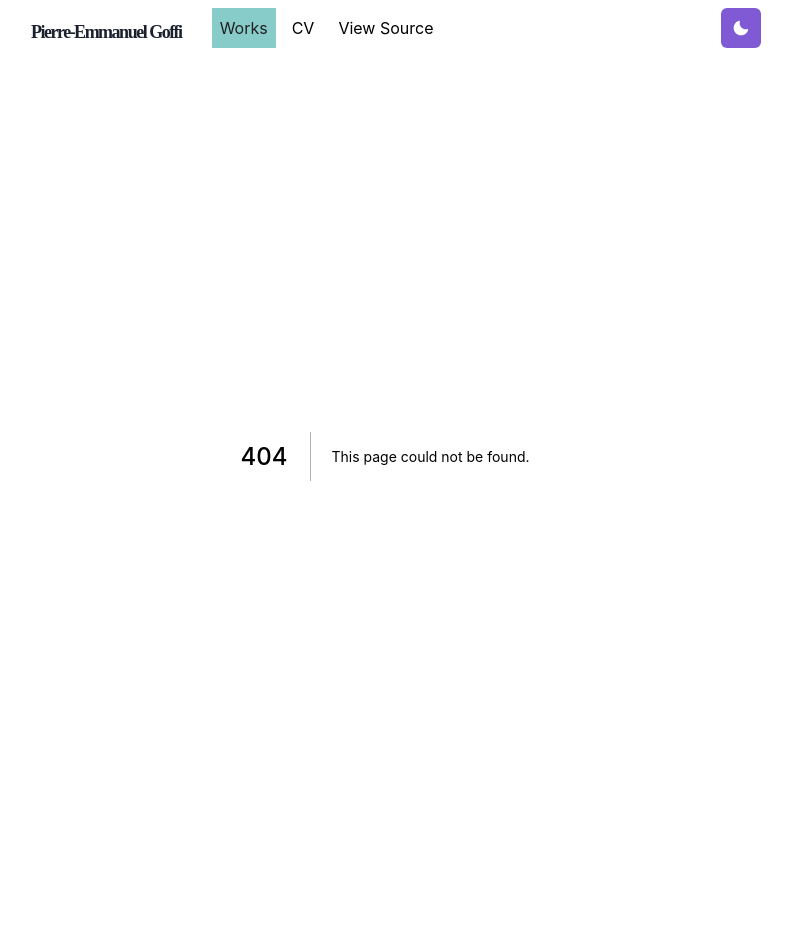
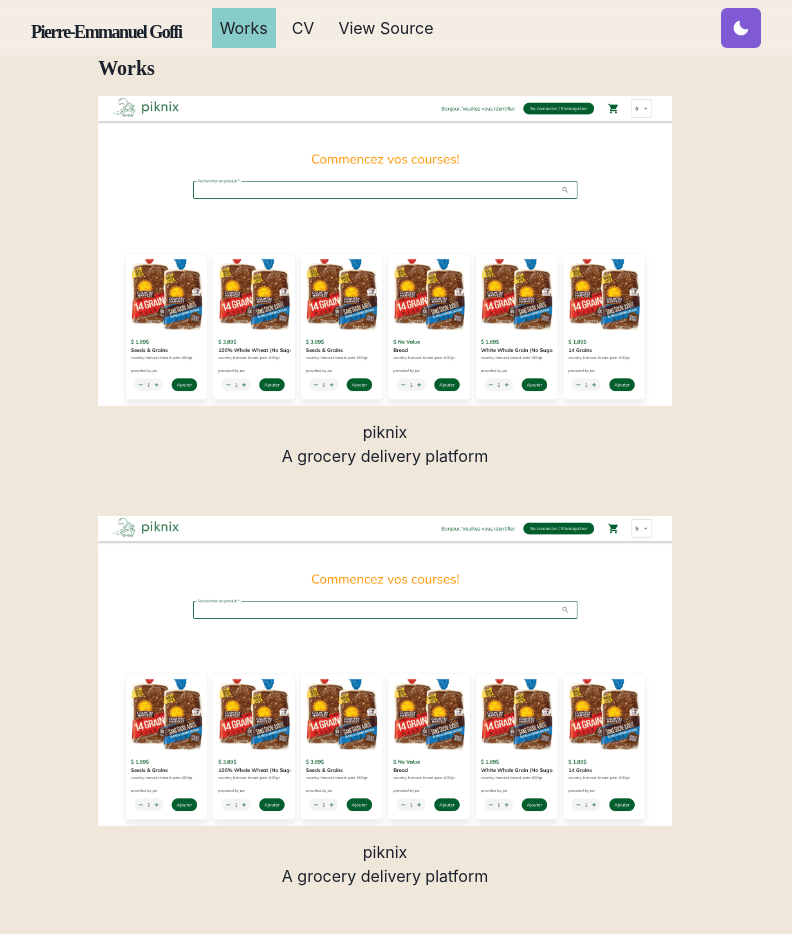
Before and after one commit to chapsag/portfolio, a Next.js app: page /works in a window 1280 px wide. Before the commit this address had no page. Shown: the top 934 px of the page, without its empty margins (255-1047 px from the left). Before the commit the page ends 888 px from the top, so only its background shows below. Built offline with nearby package versions, Linux system fonts and the light colour scheme.

Commit message:
Add work pages

```diff
--- /dev/null
+++ b/src/components/grid/type.ts
@@ -0,0 +1,9 @@
+type GridItemProps = {
+  children: React.ReactNode
+  id?: string
+  href?: string
+  title: string
+  thumbnail: StaticImageData
+}
+
+export default GridItemProps
--- /dev/null
+++ b/src/components/grid/work-grid-item.tsx
@@ -0,0 +1,29 @@
+import { Box, LinkBox, LinkOverlay, Text } from '@chakra-ui/react'
+import NextLink from 'next/link'
+import Image from 'next/image'
+import GridItemProps from './type'
+
+const WorkGridItem = ({ children, id, title, thumbnail }: GridItemProps) => {
+  return (
+    <Box w="100%" align="center">
+      <NextLink href={`/work/${id}`}>
+        <LinkBox cursor="pointer">
+          <Image
+            src={thumbnail}
+            alt={title}
+            className="grid-item-thumbnail"
+            placeholder="blur"
+          />
+          <LinkOverlay href={`/work/${id}`}>
+            <Text mt={2} fontsize={20}>
+              {title}
+            </Text>
+          </LinkOverlay>
+          <Text fontsize={14}> {children} </Text>
+        </LinkBox>
+      </NextLink>
+    </Box>
+  )
+}
+
+export default WorkGridItem
--- /dev/null
+++ b/src/pages/works.tsx
@@ -0,0 +1,33 @@
+import { Container, Box, Heading, SimpleGrid, Divider } from '@chakra-ui/react'
+import Section from '../components/section'
+import WorkGridItem from '../components/grid/work-grid-item'
+import piknix from '../../public/piknix.png'
+
+const Works = () => {
+  return (
+    <Container>
+      <Heading as="h3" fontSize={20} mb={4}>
+        Works
+      </Heading>
+      <SimpleGrid column={[1, 1, 2]} gap={6}>
+        <Section>
+          <WorkGridItem id="piknix" title="piknix" thumbnail={piknix}>
+            A grocery delivery platform
+          </WorkGridItem>
+        </Section>
+        <Section>
+          <WorkGridItem id="piknix" title="piknix" thumbnail={piknix}>
+            A grocery delivery platform
+          </WorkGridItem>
+        </Section>
+        <Section>
+          <WorkGridItem id="piknix" title="piknix" thumbnail={piknix}>
+            A grocery delivery platform
+          </WorkGridItem>
+        </Section>
+      </SimpleGrid>
+    </Container>
+  )
+}
+
+export default Works
```
Also changed, not shown: src/components/grid/grid-item.tsx (added, +37 -0 lines), public/piknix.png (added).
